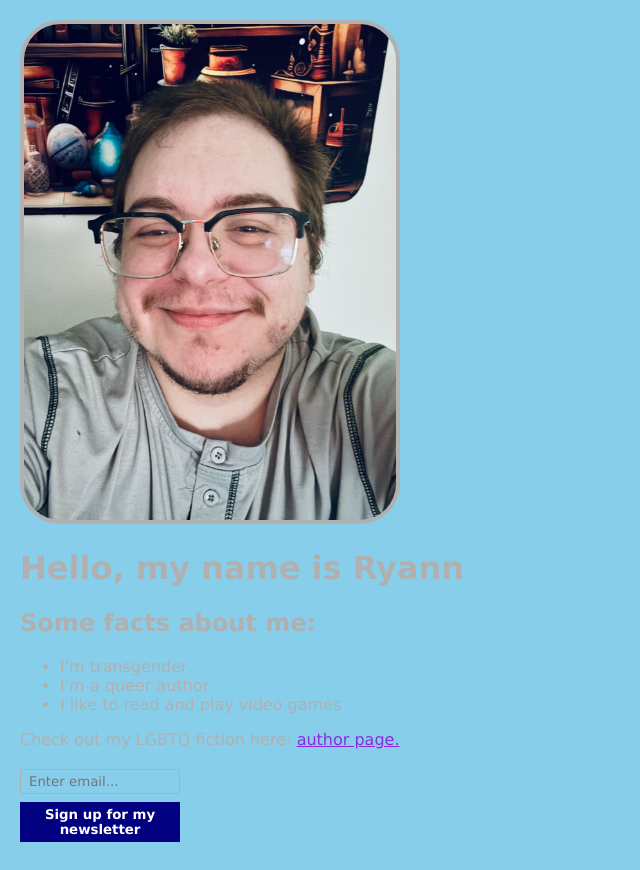
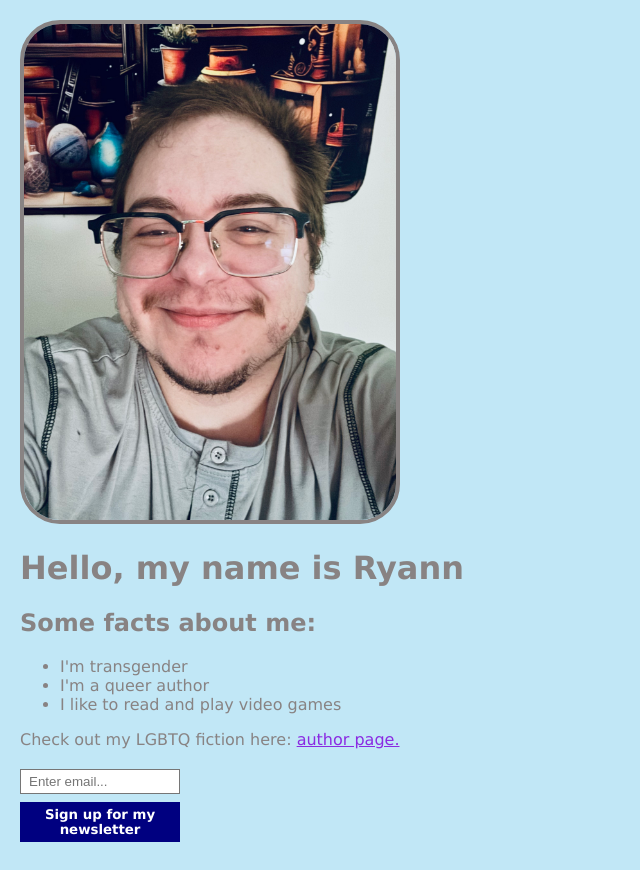
Before and after one commit to RMABeaufort/Personal-Website, a plain HTML site: page index.html in a window 1280 px wide. Shown: the whole page, without its empty margins (0-640 px from the left). Drawn offline with Linux system fonts and the light colour scheme; a web font is replaced by a local one.

Commit message:
fixed the fonts

```diff
--- a/styles.css
+++ b/styles.css
@@ -1,17 +1,15 @@
-@import url('https://fonts.googleapis.com/css2?family=Great+Vibes&display=swap');
-
 body, html {
     margin: 0;
     padding: 10px;
-    background:skyblue;
-    color: rgb(176, 176, 176);
+    background:rgb(193, 231, 246);
+    color: rgb(136, 131, 131);
     font-family: 'Lucida Sans', 'Lucida Sans Regular', 'Lucida Grande', 'Lucida Sans Unicode', Geneva, Verdana, sans-serif;
 }
 
 img {
     width: 30%;
     border-radius: 40px;
-    border: 4px solid rgb(176, 176, 176);
+    border: 4px solid rgb(136, 131, 131);
 }
 
 a {
@@ -26,11 +24,6 @@ input {
     padding: 4px 8px;
     border-width: 1px;
     border-style: solid;
-    border-color:  var(--text);
-    color: var(--text);
-    background: none;
-    border-radius: var(--image);
-    font-family: var(--font);
 }
 
 button {
@@ -48,13 +41,13 @@ button {
 }
 
 .h1 {
-    font-family: 'Pacifico', cursive;
+    font-family: Lucida Calligraphy, cursive;
     font-size: 70px;
     color: navy;
 }
 
 .h2 {
-    font-family: 'Pacifico', cursive;
+    font-family: Lucida Calligraphy, cursive;
     font-size: 40px;
     color: navy;
 }
```
